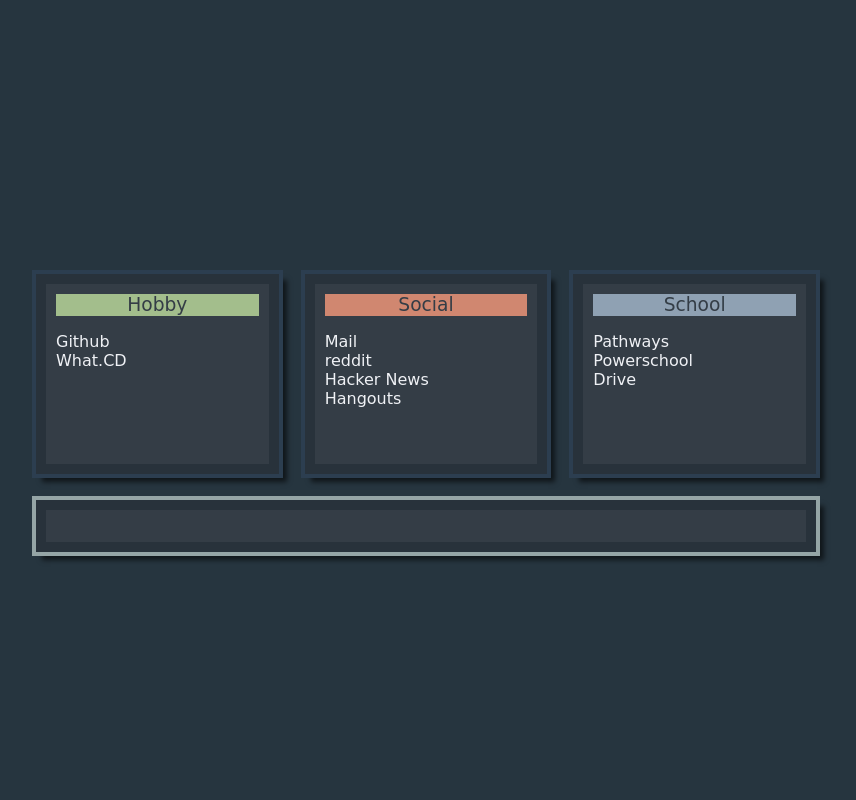
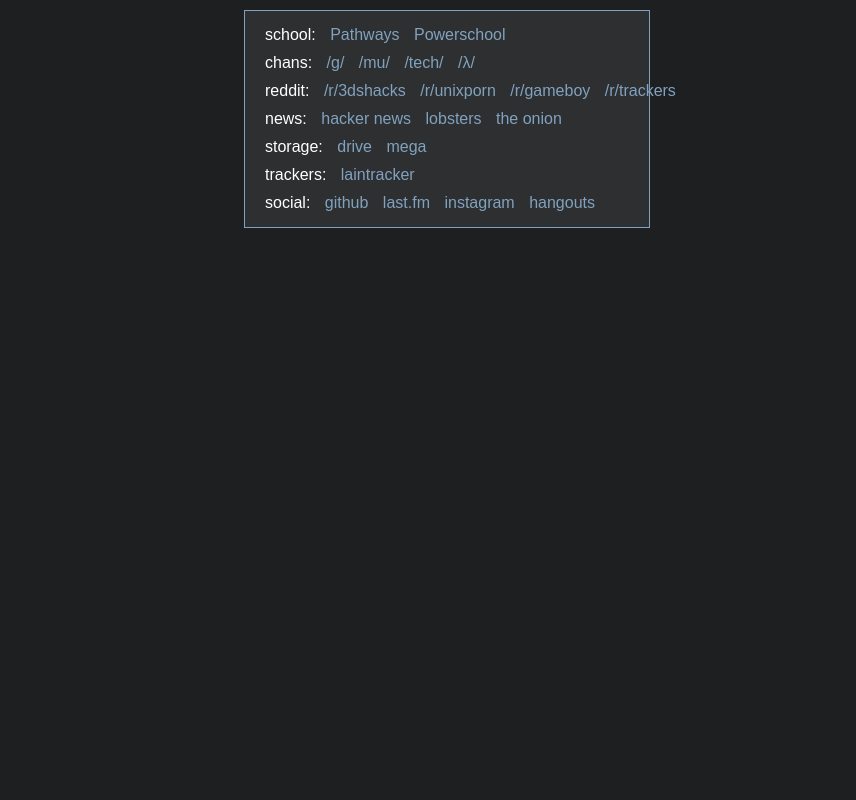
Before and after one commit to jacobdillon/startpage, a PHP site: page / in a window 1280 px wide. Shown: the whole page, without its empty margins (214-1070 px from the left). Run offline with PHP 8.4, Linux system fonts and the light colour scheme.

Commit message:
Total rework

```diff
--- a/index.html
+++ b/index.html
@@ -1,3 +1,4 @@
+<!DOCTYPE html>
 <html>
   <head>
     <meta charset="UTF-8">
@@ -5,40 +6,50 @@
       <link rel="stylesheet" type="text/css" href="styles.css">
   </head>
   <body>
-		<div class="pageContainer">
-			<div class="vertAlign">
-
-				<div class="boxContainer">
-					<div class="box">
-						<div class="boxHeader" id="boxHeader1">Hobby</div>
-						<ul>
-							<li><a href="https://github.com/">Github</a></li>
-							<li><a href="https://what.cd/">What.CD</a></li>
+    <div id="page-container">
+      <div id="alignment">
+	    <div class="content">
+		  <ul class="links">
+		    <li>school:</li>
+			<li><a href="http://www.pathwaystotechnology.com/">Pathways </a></li>
+			<li><a href="https://powerschool.hartfordschools.org/public/home.html">Powerschool </a></li>
 		  </ul>
-					</div>
-					<div class="box">
-						<div class="boxHeader" id="boxHeader2">Social</div>
-							<ul>
-								<li><a href="https://www.openmailbox.org/webmail/">Mail</a></li>
-								<li><a href="http://reddit.com">reddit</a></li>
-								<li><a href="http://news.ycombinator.com">Hacker News</a></li>
-								<li><a href="https://hangouts.google.com">Hangouts</a></li>
+		  <ul class="links">
+		    <li>chans:</li>
+			<li><a href="https://4chan.org/g/">/g/</a></li>
+			<li><a href="https://4chan.org/mu/">/mu/</a></li>
+			<li><a href="https://lainchan.org/tech/">/tech/</a></li>
+			<li><a href="https://lainchan.org/λ/">/λ/</a></li>
 		  </ul>
-					</div>
-					<div class="box">
-						<div class="boxHeader" id="boxHeader3">School</div>
-							<ul>
-								<li><a href="http://www.pathwaystotechnology.com/">Pathways</a></li>
-								<li><a href="https://powerschool.hartfordschools.org/public/home.html">Powerschool</a></li>
-								<li><a href="https://drive.google.com">Drive</a></li>
+		  <ul class="links">
+		    <li>reddit:</li>
+			<li><a href="https://reddit.com/r/3dshacks">/r/3dshacks</a></li>
+			<li><a href="https://reddit.com/r/unixporn">/r/unixporn</a></li>
+			<li><a href="https://reddit.com/r/gameboy">/r/gameboy</a></li>
+			<li><a href="https://reddit.com/r/trackers">/r/trackers</a></li>
 		  </ul>
-					</div>
-				</div>
-
-				<div class="search">
-					<form class="searchForm" method="GET" action="https://duckduckgo.com/?q=">
-						<input class="searchInput" type="text" name="q" autofocus>
-					</form>
+		  <ul class="links">
+		    <li>news:</li>
+			<li><a href="https://news.ycombinator.com/">hacker news</a></li>
+			<li><a href="https://lobste.rs/">lobsters</a></li>
+			<li><a href="https://www.theonion.com/">the onion</a></li>
+		  </ul>
+		  <ul class="links">
+		    <li>storage:</li>
+			<li><a href="https://drive.google.com/">drive</a></li>
+			<li><a href="https://mega.nz">mega</a></li>
+		  </ul>
+		  <ul class="links">
+		    <li>trackers:</li>
+			<li><a href="https://laintracker.org">laintracker</a></li>
+		  </ul>
+		  <ul class="links">
+		    <li>social:</li>
+			<li><a href="https://github.com">github</a></li>
+			<li><a href="https://last.fm">last.fm</a></li>
+			<li><a href="https://instagram.com">instagram</a></li>
+			<li><a href="https://laintracker.org">hangouts</a></li>
+		  </ul>
 		</div>
       </div>
     </div>
--- a/styles.css
+++ b/styles.css
@@ -1,110 +1,50 @@
-body {
-	background-color: #26353f;
-	margin: 0;
-	padding: 0;
-	font-family: "DejaVu Sans", sans-serif;
+a:link,
+a:visited {
+  color: #81a2be;
+  text-decoration: none;
 }
 
-
-.pageContainer {
-	height: 100%;
-	width: 100%;
-	position: absolute;
+a:hover {
+	color: #9fc8eb;
 }
 
-.vertAlign {
-	position: relative;
-	top: 50%;
-	transform: translateY(-50%);
-	width: 65%;
-	margin: auto;
+#alignment {
+  margin: auto;
+  position: relative;
+  top: 50%;
+  width: 30%;
 }
 
-.boxContainer {
-	display: table;
-	width: 100%;
-	border-spacing: 26px;
+body {
+  background-color: #1d1f21;
+  color: #ffffff;
+  font-family: sans-serif;
+  margin: 0;
+  padding: 0;
 }
 
-.box {
-	display: table-cell;
-	width: 33.3%;
-	height: 200px;
-	text-align: center;
-	background-color: #343d46;
-	border: 10px solid #28323b;
-	outline: #2c3e50 solid 4px;
-	padding: 10px;
-	-webkit-box-shadow: 7px 7px 5px 1px rgba(0,0,0,0.6);
-	-moz-box-shadow: 7px 7px 5px 1px rgba(0,0,0,0.6);
-	box-shadow: 7px 7px 5px 1px rgba(0,0,0,0.6);
+.content {
+  background-color: #2d2f31;
+  border: 1px solid #81a2be;
+  margin: 10px;
+  padding: 10px;
+  width: 100%;
 }
 
-.boxHeader {
-	font-size: 14pt;
-	text-align: center;
-	vertical-align: middle;
-	height: 22px;
-	color: #343d46;
-}
-
-#boxHeader1 {
-	background-color: #A3BE8C;
-}
-
-#boxHeader2 {
-	background-color: #d08770;
-}
-
-#boxHeader3 {
-	background-color: #8fa1b3;
-}
-
-a:link,
-a:visited {
-	text-decoration: none;
-	color: #eff1f5;
+#page-container {
+  width: 100%;
+  position: absolute;
 }
 
 ul {
-	list-style-type: none;
-	text-align: left;
-	padding: 0;
+  list-style-type: none;
+  margin: auto;
+  padding: 5px 5px;
+  text-align: left;
+  white-space: nowrap;
 }
 
-@media only screen and (max-width: 871px) {
-	.box {
-		display: block;
-		width: 75%;
-		margin-left: auto;
-		margin-right: auto;
-		margin-top: 24px;
-	}
-
-	.vertAlign {
-		transform: translateY(0%);
-		top: 0%;
-		bottom: 0%;
-	}
+li {
+  display: inline;
+  padding: 0 5px;
 }
-
-.searchForm {
-	padding-left: 26px;
-	padding-right: 26px;
-}
-
-.searchInput {
-	width: 100%;
-	border: none;
-	margin: auto;
-	display: block;
-	padding: 5px 5px;
-	background-color: #343d46;
-	border: 10px solid #28323b;
-	-webkit-box-shadow: 7px 7px 5px 1px rgba(0,0,0,0.6);
-	-moz-box-shadow: 7px 7px 5px 1px rgba(0,0,0,0.6);
-	box-shadow: 7px 7px 5px 1px rgba(0,0,0,0.6);
-	font-size: 14pt;
-	color: #eff1f5;
-	outline: #95a5a6 solid 4px;
-}
```
Also changed, not shown: README.md, screenshotHorizontal.png (deleted), screenshotVertical.png (deleted). Lines whose indentation alone changed are shown as unchanged.
